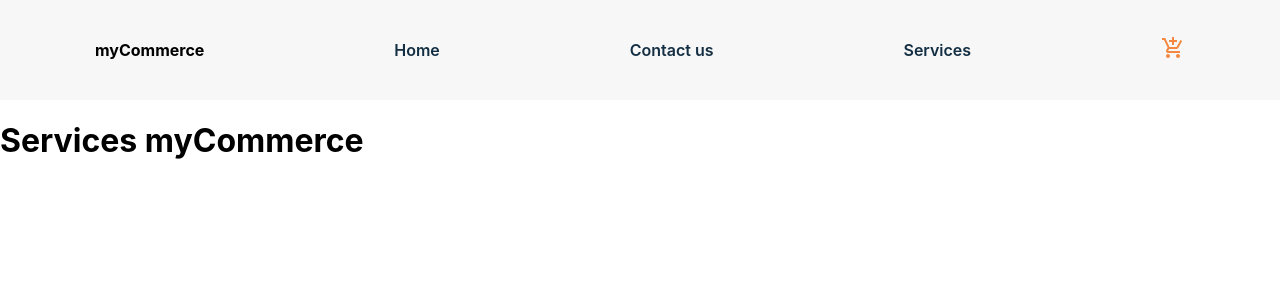
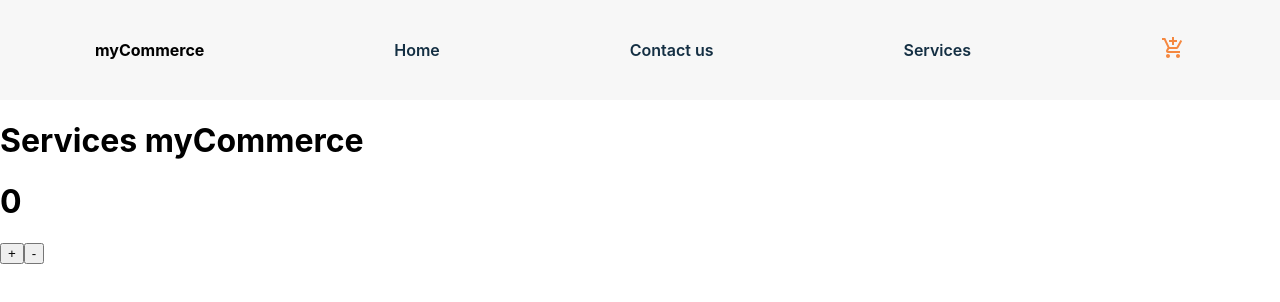
Before and after one commit to FacuBenitez/myCommerce, a React (Create React App) app: page / in a window 1280 px wide. Shown: the top 302 px of the page. Built offline with nearby package versions, Linux system fonts and the light colour scheme.

Commit message:
Desafio itemCount

```diff
--- a/src/App.js
+++ b/src/App.js
@@ -1,3 +1,4 @@
+import ItemCount from "./components/ItemCount";
 import ItemListContainer from "./components/ItemListContainer";
 import Navbar from "./components/Navbar";
 
@@ -9,6 +10,7 @@ function App() {
       <Navbar></Navbar>
 
       <ItemListContainer/>
+
     </div>
   );
 }
--- /dev/null
+++ b/src/components/ItemCount.js
@@ -0,0 +1,37 @@
+import React from 'react'
+import { useState } from 'react'
+
+const ItemCount = ({stock,initial }) => {
+
+    const [count, setCount] = useState(0)
+
+
+    const IncrementCount = () => {
+
+        if(stock> count){
+
+            setCount(count+1)
+        }
+
+    }
+
+    const DecrementCount = () => {
+
+        if(count> initial){
+            setCount(count-1)
+        }
+    }
+
+
+
+
+    return (
+        <div>
+            <h1>{count}</h1>
+            <button onClick={IncrementCount}> + </button>
+            <button onClick={DecrementCount}> - </button>
+        </div>
+    )
+}
+
+export default ItemCount
--- a/src/components/ItemListContainer.js
+++ b/src/components/ItemListContainer.js
@@ -1,9 +1,17 @@
 import React from 'react'
+import ItemCount from './ItemCount'
 
 const ItemListContainer = () => {
     return (
         <div>
             <h1>Services myCommerce</h1>
+
+            <ItemCount
+                stock={20}
+                initial={1}
+            />
+
+
         </div>
     )
 }
```
